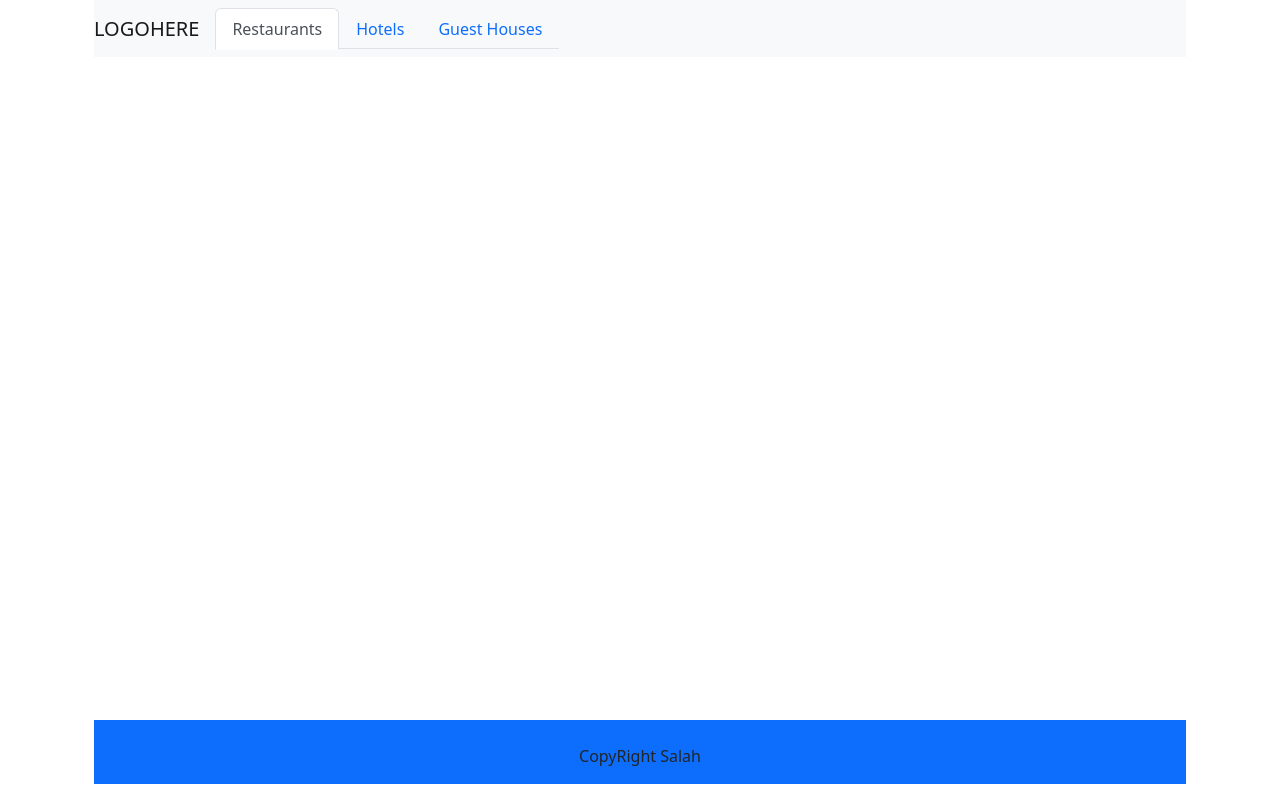
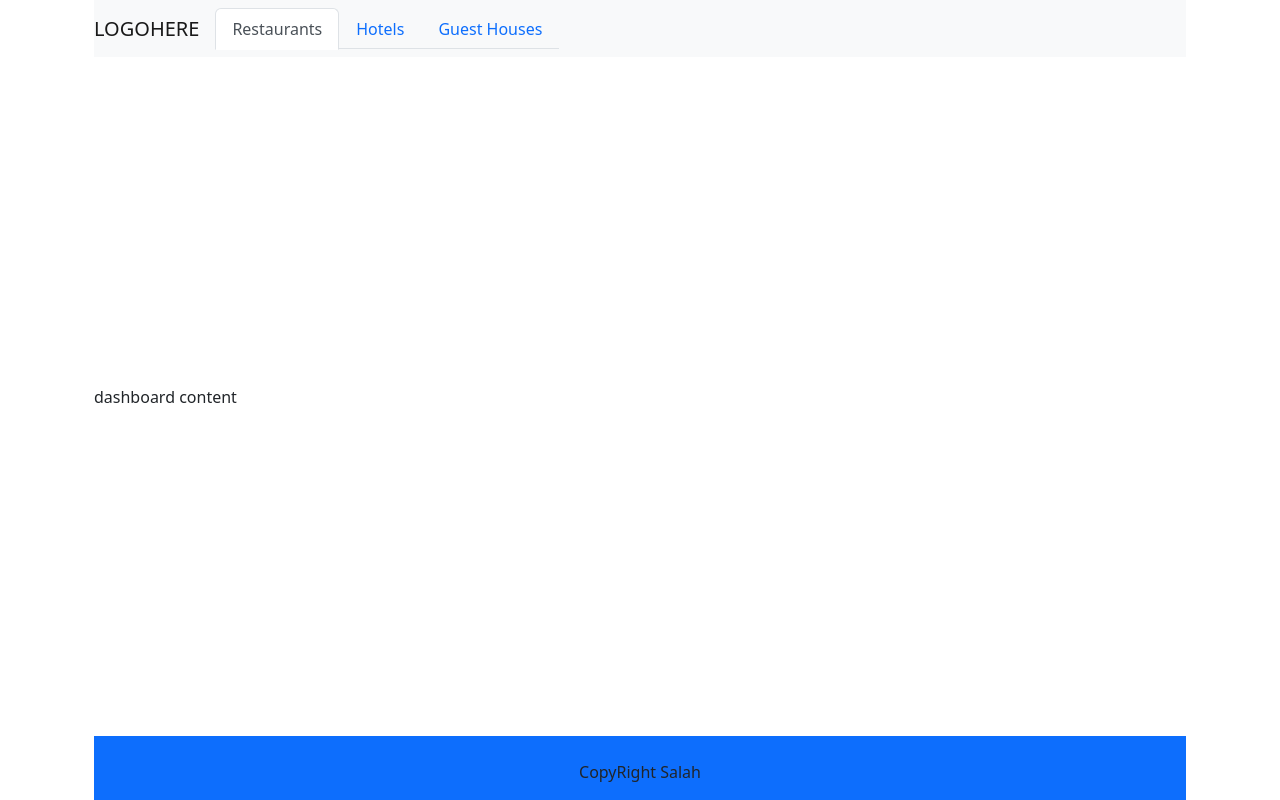
Before and after one commit to salahitani/angular-restaurant, an Angular app: page /dashboard in a window 1280 px wide. Built offline with nearby package versions, Linux system fonts and the light colour scheme.

Commit message:
template-driven recap and some styling

```diff
--- a/src/app/app.component.css
+++ b/src/app/app.component.css
@@ -1,17 +1,14 @@
-label {
-    display: flex;
-    flex-direction: column;
-    justify-content: flex-start;
-    text-align: left;
-    width: 400px;
-    line-height: 25px;
-    margin-bottom: 5px;
-    margin-top: 5px;
-  }
+.app-container {
+  height: 100vh;
+}
 
-  input {
-    height:20px;
-    flex: 0 0 200px;
-    margin-left: 10px;
-    margin-bottom: 20px;
-  }
+.main-wrapper {
+  height: 100%;
+}
+/* .app-row {
+  height: 100%;
+}
+
+.footer-row {
+  height: 100%;
+} */
--- a/src/app/app.component.html
+++ b/src/app/app.component.html
@@ -1,2 +1,13 @@
-
-        <router-outlet></router-outlet>
+<div id="main" class="container app-container">
+  <div class="main-wrapper d-flex justify-content-between flex-column">
+    <div>
+      <app-header></app-header>
+    </div>
+    <div>
+      <router-outlet></router-outlet>
+    </div>
+    <div>
+      <app-footer></app-footer>
+    </div>
+  </div>
+</div>
--- a/src/app/app.module.ts
+++ b/src/app/app.module.ts
@@ -1,6 +1,6 @@
 import { NgModule } from '@angular/core';
 import { BrowserModule } from '@angular/platform-browser';
-import {  ReactiveFormsModule } from '@angular/forms';
+import {  FormsModule, ReactiveFormsModule } from '@angular/forms';
 import { AppRoutingModule } from './app-routing.module';
 import { AppComponent } from './app.component';
 import { HeaderComponent } from './header/header.component';
@@ -15,6 +15,7 @@ import { HotelsComponent } from './hotels/hotels.component';
 import { CreateHotelsComponent } from './create-hotels/create-hotels.component';
 import { GuesthousesComponent } from './guesthouses/guesthouses.component';
 import { CreateGuesthouseComponent } from './create-guesthouse/create-guesthouse.component';
+import { CreateFormComponent } from './create-form/create-form.component';
 
 
 @NgModule({
@@ -31,13 +32,14 @@ import { CreateGuesthouseComponent } from './create-guesthouse/create-guesthouse
     CreateHotelsComponent,
     GuesthousesComponent,
     CreateGuesthouseComponent,
+    CreateFormComponent,
   ],
   imports: [
     BrowserModule,
     AppRoutingModule,
-    ReactiveFormsModule,
+    ReactiveFormsModule, // LOGIN
     RouterModule,
-
+    FormsModule // Create
   ],
   providers: [],
   bootstrap: [AppComponent]
--- /dev/null
+++ b/src/app/create-form/create-form.component.html
@@ -0,0 +1,26 @@
+<form #createFormRef="ngForm" class="needs-validation">
+
+  <label for="name" class="mb-2">Name: </label>
+  <input placeholder="Name..." [(ngModel)]="namez" type="text" id="name" class="form-control mb-3" name="name"
+    #name="ngModel" required>
+  <div *ngIf="name.invalid && name.touched" class="alert alert-danger" role="alert">
+    Name Field is Required
+  </div>
+
+  <label for="description" class="mb-2">Description: </label>
+  <textarea id="description" placeholder="Description..." type="text" name="description" class="form-control mb-3"
+    [(ngModel)]="descriptionz" #description="ngModel" required ></textarea>
+  <div *ngIf="description.invalid && description.touched" class="alert alert-danger" role="alert">
+    Description Field is Required
+  </div>
+
+  <label for="logo" class="mb-2">Logo: </label>
+  <input type="file" id="logo" name="logo" [(ngModel)]="logoz" class="form-control mb-3" #logo="ngModel" required />
+  <div *ngIf="logo.invalid && logo.touched" class="alert alert-danger" role="alert">
+    Logo Field is Required
+  </div>
+
+  <div class="d-grid col-12 mx-auto p-0">
+    <button type="submit" class="btn btn-primary">Submit</button>
+  </div>
+</form>
--- /dev/null
+++ b/src/app/create-form/create-form.component.ts
@@ -0,0 +1,19 @@
+import { Component, OnInit } from '@angular/core';
+
+@Component({
+  selector: 'app-create-form',
+  templateUrl: './create-form.component.html',
+  styleUrls: ['./create-form.component.css']
+})
+export class CreateFormComponent implements OnInit {
+
+  namez: string = '';
+  descriptionz: string = '';
+  logoz: string = '';
+
+  constructor() { }
+
+  ngOnInit(): void {
+  }
+
+}
--- a/src/app/dashboard/dashboard.component.css
+++ b/src/app/dashboard/dashboard.component.css
@@ -1,4 +1,4 @@
-#dashboardcontainer {
+/* #dashboardcontainer {
     height: 100vh;
 }
 
@@ -12,4 +12,4 @@
 
 .footer-row {
     height: 10%;
-}
+} */
--- a/src/app/dashboard/dashboard.component.html
+++ b/src/app/dashboard/dashboard.component.html
@@ -1,23 +1,7 @@
-<div id="dashboardcontainer" class="container">
-
-
-    <div class="header-row row align-items-start">
+<div class="container">
+    <div class="row">
         <div class="col-12">
-            <app-header></app-header>
+            dashboard content
         </div>
     </div>
-
-    <div class="content-row row align-items-center">
-        <div class="col-12">
-            <router-outlet></router-outlet>
-        </div>
-    </div>
-
-
-    <div class="footer-row row align-item-end">
-        <div class="col-12">
-            <app-footer></app-footer>
-        </div>
-    </div>
-
 </div>
--- a/src/app/log-in-form/log-in-form.component.css
+++ b/src/app/log-in-form/log-in-form.component.css
@@ -1,5 +1,5 @@
 #login-page {
-    height: 100vh;
+    height: 100%;
 }
 
 .login-row {
--- a/src/app/log-in-form/log-in-form.component.ts
+++ b/src/app/log-in-form/log-in-form.component.ts
@@ -20,8 +20,8 @@ export class LogInFormComponent implements OnInit {
 
   initForm() {
     this.loginForm = new FormGroup({
-      name: new FormControl(null, [Validators.required]),
-      email: new FormControl(null, [Validators.required, Validators.email])
+      name: new FormControl('Khaled', [Validators.required]),
+      email: new FormControl('khaled@neo.ae', [Validators.required, Validators.email])
     });
   }
 
```
Also changed, not shown: src/app/create-form/create-form.component.css (added).
